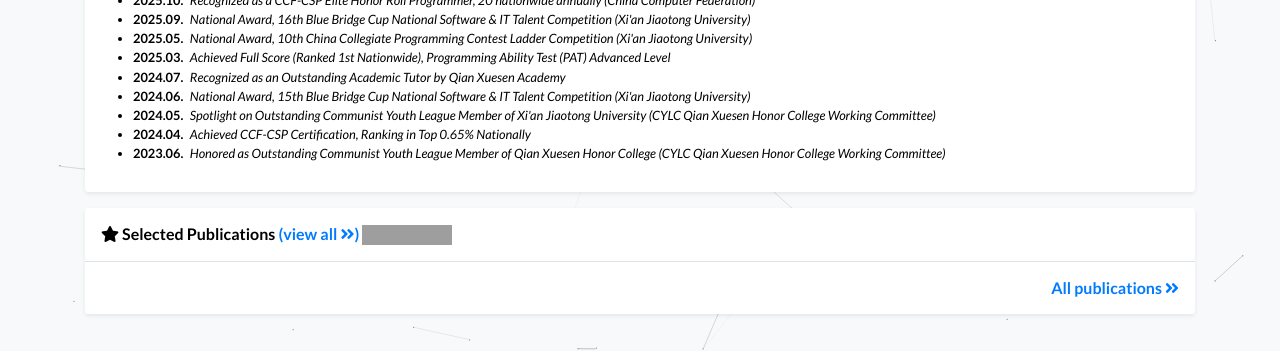
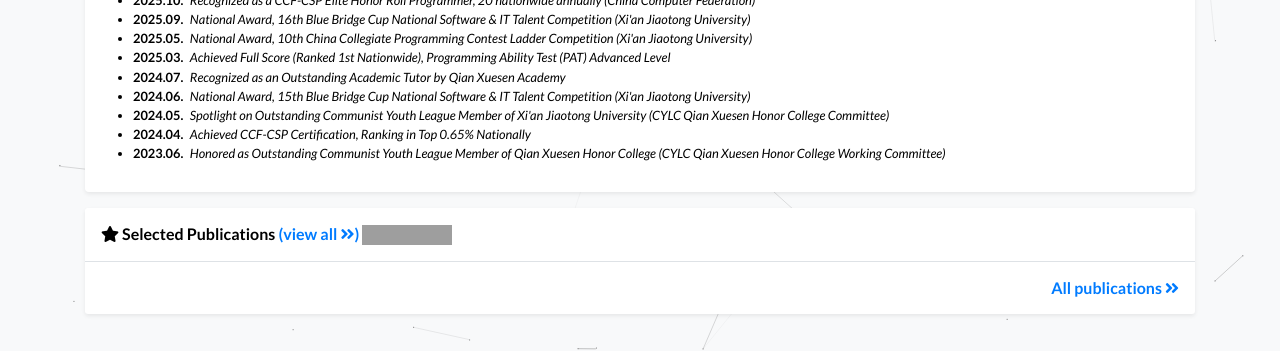
Before and after one commit to Shengxiang-Lin/Shengxiang-Lin.github.io, a Jekyll site: the page built from index.html, in a window 1280 px wide and 900 px high, scrolled down 1126 px. Shown: the part 506-857 px from the top of the window. Built offline with Jekyll 4.4.1, drawn with Linux system fonts in a browser that asks for light colours; a style sheet for code colours, icons or effects is not loaded; grey boxes are pictures that could not be loaded.

Commit message:
Update profile.yml

```diff
--- a/_data/profile.yml
+++ b/_data/profile.yml
@@ -142,7 +142,7 @@
   - name: National Award, 15th Blue Bridge Cup National Software & IT Talent Competition (Xi'an Jiaotong University)
     date: 2024.06
     url: "https://pec.xjtu.edu.cn/info/1115/4265.htm"
-  - name: Spotlight on Outstanding Communist Youth League Member of Xi'an Jiaotong University (CYLC Qian Xuesen Honor College Working Committee)
+  - name: Spotlight on Outstanding Communist Youth League Member of Xi'an Jiaotong University (CYLC Qian Xuesen Honor College Committee)
     date: 2024.05
     url: "https://mp.weixin.qq.com/s?__biz=MzkyOTU3MTcxNQ==&mid=2247487908&idx=1&sn=c9487c0bd44b93c8415f06e3837cd073&chksm=c3669065da810c6831c229fd53bb63696b61f1d484bacbdd0b4438a09d46b3f0ce4da779f90e&mpshare=1&scene=23&srcid=1116aEEVSbcCMvfBkzhwD1vy&sharer_shareinfo=8abcecfef1130d11f4090c2bda30e07a&sharer_shareinfo_first=8abcecfef1130d11f4090c2bda30e07a#rd"
   - name: Achieved CCF-CSP Certification, Ranking in Top 0.65% Nationally
```
